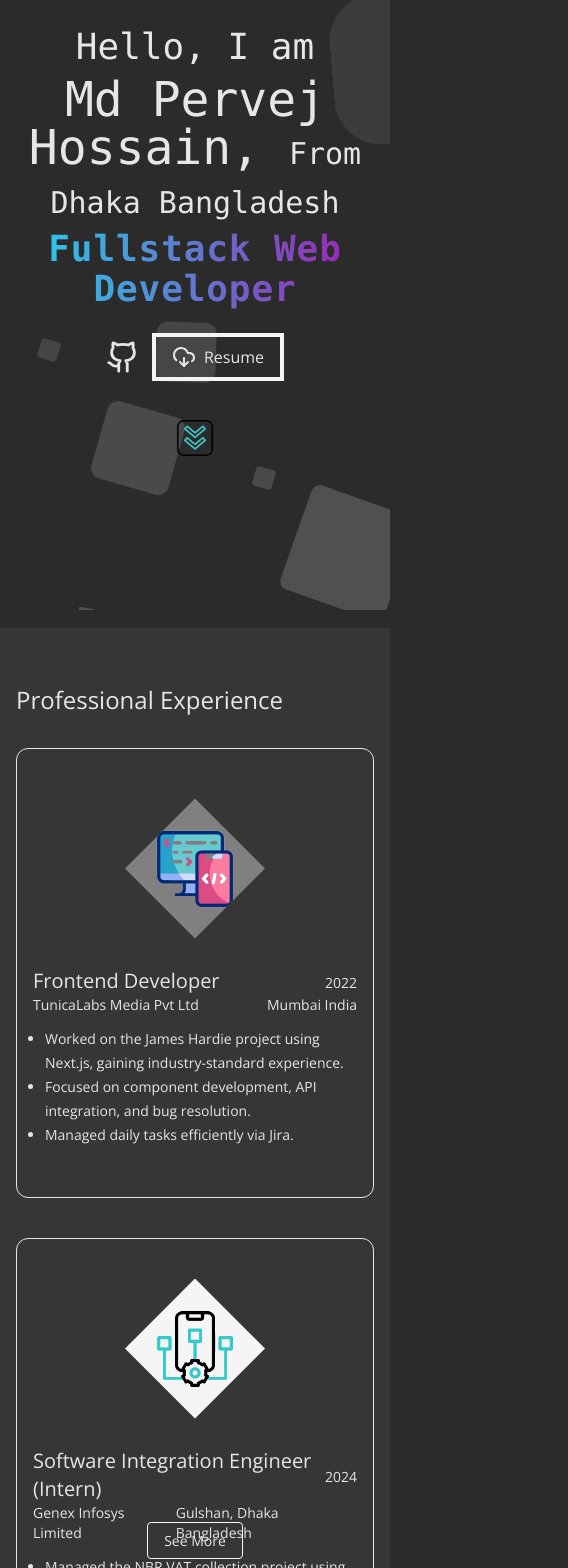
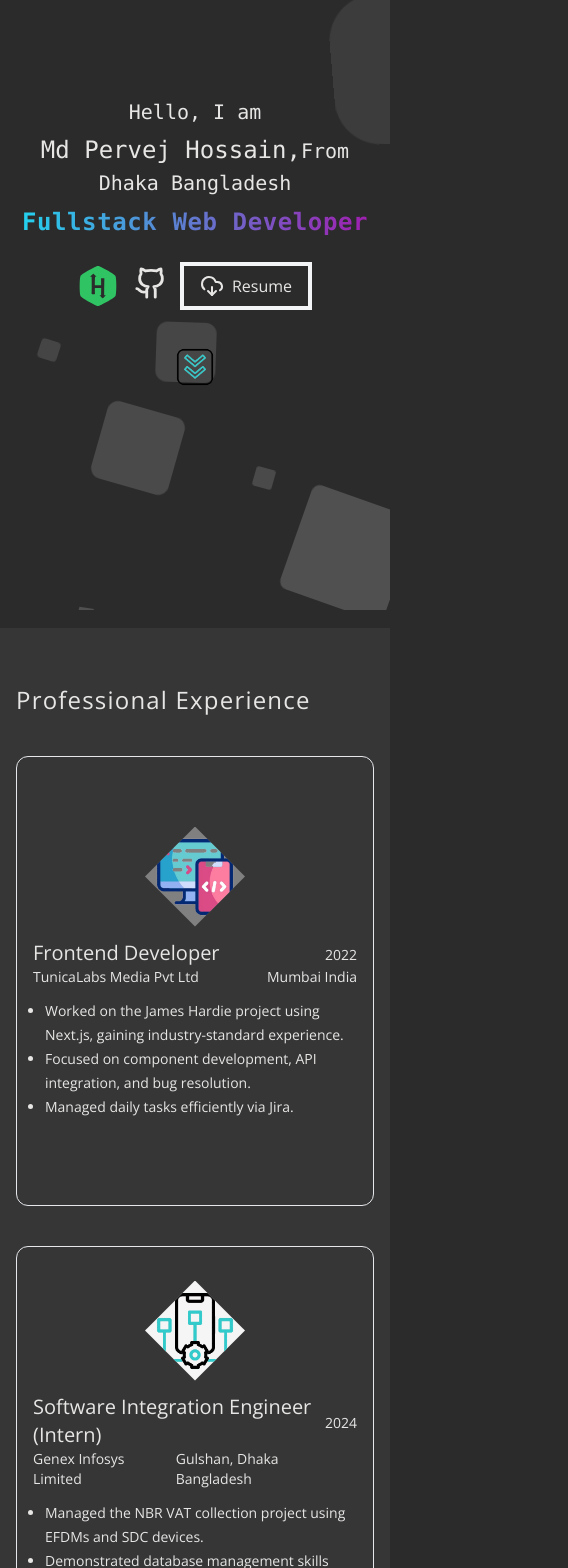
Before and after one commit to Pervej0/portfolio-front, a Next.js app: page / in a window 390 px wide. Shown: the part 200-1768 px from the top of the page, 568 px wide, since content can reach past the window. Built offline with nearby package versions, Linux system fonts and the light colour scheme.

Commit message:
responsive added

```diff
--- a/src/asset/svg.tsx
+++ b/src/asset/svg.tsx
@@ -672,3 +672,18 @@ export const AdobePhotoshopIcon = () => (
     ></path>
   </svg>
 );
+
+export const HackerRankIcon = () => (
+  <svg
+    xmlns="http://www.w3.org/2000/svg"
+    viewBox="0 0 24 24"
+    width="40"
+    height="40"
+    id="hackerrank"
+  >
+    <path
+      fill="#2FC363"
+      d="M11.999 0C10.626 0 2.195 4.818 1.513 6c-.682 1.182-.686 10.819 0 12 .686 1.181 9.115 6 10.486 6 1.371 0 9.8-4.824 10.487-6 .686-1.176.686-10.83 0-12-.687-1.17-9.115-6-10.487-6zm2.841 19.415v.002c-.188 0-1.939-1.677-1.8-1.814.041-.041.296-.069.832-.086 0-1.23.028-3.215.045-4.046.002-.095-.021-.161-.021-.274h-3.787c0 .333-.022 1.697.065 3.416.011.213-.075.279-.272.278-.48-.001-.96-.005-1.44-.004-.194 0-.278-.072-.272-.286.043-1.567.14-3.938-.007-9.969v-.149c-.46-.016-.778-.045-.82-.086C7.225 6.26 9 4.583 9.187 4.583c.187 0 1.951 1.677 1.813 1.814-.041.041-.374.07-.795.086v.148c-.114 1.207-.096 3.731-.124 4.94h3.803c0-.213.018-1.628-.057-3.921-.005-.159.046-.242.199-.244.525-.004 1.049-.006 1.575-.003.164.001.216.081.213.252-.173 8.967-.031 8.341-.031 9.86.42.016.797.045.838.086.136.136-1.593 1.814-1.781 1.814z"
+    ></path>
+  </svg>
+);
--- a/src/components/home/Contact.tsx
+++ b/src/components/home/Contact.tsx
@@ -33,9 +33,10 @@ const Contact = () => {
     console.log("Form submitted:", data);
   };
   return (
-    <CustomContainer title="Contact Us" className="mb-10 mt-5">
-      <div className="flex gap-10 justify-between md:flex-row flex-col items-center py-10">
-        <Card className="bg-transparent border-0 md:w-1/2 w-full p-4">
+    <section className="bg-[#303030] py-6 mt-6">
+      <CustomContainer title="Contact Us" className="mt-5 px-4 md:px-auto">
+        <div className="flex gap-10 md:justify-between justify-center md:flex-row flex-col items-center py-10">
+          <Card className="bg-transparent border-0 md:w-1/2 w-full md:p-4 p-0 m-0">
             <CardContent>
               <form onSubmit={handleSubmit(onSubmit)} className="space-y-4">
                 {/* Name Field */}
@@ -43,14 +44,18 @@ const Contact = () => {
                   <Label htmlFor="name">Name</Label>
                   <Input id="name" {...register("name")} />
                   {errors.name && (
-                  <p className="text-red-500 text-sm">{errors.name.message}</p>
+                    <p className="text-red-500 text-sm">
+                      {errors.name.message}
+                    </p>
                   )}
                 </div>
                 <div>
                   <Label htmlFor="name">Email</Label>
                   <Input id="email" {...register("email")} />
                   {errors.name && (
-                  <p className="text-red-500 text-sm">{errors.name.message}</p>
+                    <p className="text-red-500 text-sm">
+                      {errors.name.message}
+                    </p>
                   )}
                 </div>
                 <Textarea
@@ -60,10 +65,15 @@ const Contact = () => {
                   {...register("message")}
                 />
                 {errors.message && (
-                <p className="text-red-500 text-sm">{errors.message.message}</p>
+                  <p className="text-red-500 text-sm">
+                    {errors.message.message}
+                  </p>
                 )}
                 {/* Submit Button */}
-              <Button type="submit" className="uppercase px-6 border-2 rounded">
+                <Button
+                  type="submit"
+                  className="uppercase px-6 border-2 rounded"
+                >
                   Send Message
                 </Button>
               </form>
@@ -110,6 +120,7 @@ const Contact = () => {
           </div>
         </div>
       </CustomContainer>
+    </section>
   );
 };
 
--- a/src/components/home/about.tsx
+++ b/src/components/home/about.tsx
@@ -6,42 +6,45 @@ import React from "react";
 import { Button } from "../ui/button";
 import { MousePointer2 } from "lucide-react";
 import FillStar from "@/asset/icons/FillStar";
+import CustomContainer from "@/shared/ui/CustomContainer";
 
 const AboutSection = () => {
   return (
-    <section className="min-h-screen container mb-10">
-      <div className="flex md:flex-row gap-5 flex-col items-center justify-between h-screen">
+    <section className="py-8">
+      <div className="min-h-screen container pt-8">
+        <div className="flex md:flex-row gap-5 flex-col items-center justify-between">
           <div className="md:w-1/2 w-full">
             <h2 className="text-2xl mb-8">Meet Me</h2>
-          <p className="mb-3">
-            Lorem ipsum dolor sit amet, consectetur adipiscing elit. Quisque ac
-            pellentesque dolor. Nullam elementum urna vel imperdiet scelerisque.
-            Donec nec erat in urna lacinia ultrices. Nullam nec fermentum
-            libero. Nullam nec fermentum libero. Nullam nec fermentum libero.
+            <p className="mb-5">
+              Lorem ipsum dolor sit amet, consectetur adipiscing elit. Quisque
+              ac pellentesque dolor. Nullam elementum urna vel imperdiet
+              scelerisque. Donec nec erat in urna lacinia ultrices. Nullam nec
+              fermentum libero. Nullam nec fermentum libero. Nullam nec
+              fermentum libero.
               <br /> <br />
-            Lorem ipsum dolor sit amet, consectetur adipiscing elit. Quisque ac
-            pellentesque dolor. Nullam elementum urna vel imperdiet scelerisque.
-            Donec nec erat in urna lacinia ultrices. Nullam nec fermentum
-            libero. Nullam nec fermentum libero. Nullam nec fermentum libero.
+              Lorem ipsum dolor sit amet, consectetur adipiscing elit. Quisque
+              ac pellentesque dolor. Nullam elementum urna vel imperdiet
+              scelerisque. Donec nec erat in urna lacinia ultrices. Nullam nec
+              fermentum libero. Nullam nec fermentum libero. Nullam nec
+              fermentum libero.
               <br />
-            Lorem ipsum dolor sit amet, consectetur adipiscing elit. Quisque ac
-            pellentesque dolor. Nullam elementum urna vel imperdiet scelerisque.
-            Donec nec erat in urna lacinia ultrices. Nullam nec fermentum
-            libero. Nullam nec fermentum libero. Nullam nec fermentum libero.
+              Lorem ipsum dolor sit amet, consectetur adipiscing elit. Quisque
+              ac pellentesque dolor. Nullam elementum urna vel imperdiet
+              scelerisque. Donec nec erat in urna lacinia ultrices. Nullam nec
+              fermentum libero. Nullam nec fermentum libero. Nullam nec
+              fermentum libero.
             </p>
-          <button className="border-4 flex gap-x-2 rounded-md px-4 py-2 border-gray-100">
+            <Button className="border-2 flex gap-x-2 rounded-md px-4 border-gray-100">
               View More{" "}
               <span className="animate-bounce">
                 <MousePointer2 />
               </span>
-          </button>
+            </Button>
           </div>
           <div className="md:w-1/2 w-full">
             <div
-            className="text-center mx-auto"
+              className="text-center mx-auto relative w-72 h-72 sm:w-80 sm:h-80 md:w-96 md:h-96"
               style={{
-              height: "300px",
-              width: "300px",
                 clipPath:
                   "polygon(50% 0%, 100% 25%, 100% 75%, 50% 100%, 0% 75%, 0% 25%)",
                 transform: "translateY(0px)",
@@ -49,13 +52,14 @@ const AboutSection = () => {
               }}
             >
               <Image
-              src="https://i.ibb.co.com/84WsC3N/Md-Pervej-Hossain.jpg"
+                src="https://i.ibb.co/84WsC3N/Md-Pervej-Hossain.jpg"
                 alt="profile"
-              objectFit="cover"
-              width={300}
-              height={300}
+                className="object-cover w-full h-full"
+                width={500}
+                height={500}
               />
             </div>
+
             <div className="flex justify-between flex-wrap gap-5 md:px-2 px-auto">
               <div>
                 <h3 className="text-xl font-semibold mb-2">Joint Efforts</h3>
@@ -85,8 +89,8 @@ const AboutSection = () => {
               <div>
                 <h3 className="text-xl font-semibold mb-2">Adaptability</h3>
                 <p className="text-sm mb-2">
-                I have excelled in diverse roles, <br /> successfully fulfilling
-                my responsibilities.
+                  I have excelled in diverse roles, <br /> successfully
+                  fulfilling my responsibilities.
                 </p>
                 <div className="flex gap-x-2">
                   <FillStar />
@@ -110,7 +114,9 @@ const AboutSection = () => {
             </div>
             <div className="flex justify-center mt-4">
               <div>
-              <h3 className="text-xl font-semibold mb-2">Expressive Skills</h3>
+                <h3 className="text-xl font-semibold mb-2">
+                  Expressive Skills
+                </h3>
                 <p className="text-sm mb-2">
                   As a Venue Staff Member in invigilator role,
                   <br /> I complete successful duties for British Council.
@@ -137,6 +143,7 @@ const AboutSection = () => {
             </div>
           </div>
         </div>
+      </div>
     </section>
   );
 };
--- a/src/components/home/blogs/SingleBlog.tsx
+++ b/src/components/home/blogs/SingleBlog.tsx
@@ -1,3 +1,4 @@
+import { Button } from "@/components/ui/button";
 import { ThumbsUp } from "lucide-react";
 import Image from "next/image";
 import Link from "next/link";
@@ -6,14 +7,20 @@ import React from "react";
 const SingleBlog = ({ data, setLikeCount, likeCount }: any) => {
   return (
     <div className="bg-[#303030] rounded-xl mb-5">
-      <div className="flex justify-between items-center gap-5 gap-y-10">
-        <div className="w-[600px] h-full">
-          <Image src={data.img} alt={data.title} height={500} width={500} />
+      <div className="flex md:flex-row flex-col md:justify-between justify-center items-center gap-5 md:gap-y-10 gap-y-5">
+        <div className="md:h-full md:w-full sm:h-3/5 sm:w-3/5 h-full w-full">
+          <Image
+            className="rounded-md w-full"
+            src={data.img}
+            alt={data.title}
+            height={500}
+            width={500}
+          />
         </div>
-        <div className="p-2">
-          <h5 className="text-white text-xl mt-3">{data.title}</h5>
+        <div className="p-4 md:pt-4 pt-0">
+          <h5 className="text-white text-xl md:mt-3 mt-0">{data.title}</h5>
           <div className="flex items-center gap-2 text-white my-2">
-            <small className="pr-5">posted by: {data.name} </small>
+            <small className="pr-5">Posted by: {data.name} </small>
             <button
               onClick={() =>
                 setLikeCount((prev: any) => {
@@ -35,9 +42,7 @@ const SingleBlog = ({ data, setLikeCount, likeCount }: any) => {
             {data.description.slice(0, 250)} ...
           </p>
           <Link href={`blog/${data.id}`}>
-            <button className="border border-white px-3 py-1 text-sm rounded-md">
-              Read More
-            </button>
+            <Button className="px-3 text-sm rounded-md">Read More</Button>
           </Link>
         </div>
       </div>
--- a/src/components/home/blogs/blogs.tsx
+++ b/src/components/home/blogs/blogs.tsx
@@ -6,6 +6,8 @@ import blogsData from "../../../asset/blogs.json";
 import { ThumbsUp } from "lucide-react";
 import SingleBlog from "./SingleBlog";
 import Link from "next/link";
+import CustomContainer from "@/shared/ui/CustomContainer";
+import { Button } from "@/components/ui/button";
 
 const Blogs = () => {
   const { img, title, name, description, like, id } = blogsData[0];
@@ -16,13 +18,13 @@ const Blogs = () => {
   });
 
   return (
-    <div className="py-16">
-      <div className="container min-h-screen pt-10">
-        <div>
-          <h2 className="text-2xl mb-8">Blogs & Articles</h2>
-        </div>
-        <div className="flex gap-6 justify-between items-center">
-          <div className="md:w-3/4 w-full flex flex-col items-center">
+    <div className="py-6">
+      <CustomContainer
+        title="Blogs & Articles"
+        className="min-h-screen pt-10 px-4 md:px-auto"
+      >
+        <div className="flex md:flex-row flex-col gap-6 gap-x-8 justify-between items-center md:mt-10">
+          <div className="md:w-8/12 w-full flex flex-col items-center">
             {blogsData?.slice(1, 3).map((item, index) => (
               <SingleBlog
                 likeCount={likeCount}
@@ -32,10 +34,16 @@ const Blogs = () => {
               />
             ))}
           </div>
-          <div className="md:w-1/4 w-full">
+          <div className="md:w-4/12 w-full">
             <div className="bg-[#303030] rounded-xl">
-              <div>
-                <Image src={img} alt={title} height={500} width={500} />
+              <div className="md:w-full md:h-full sm:h-3/5 sm:w-3/5 h-full w-full mx-auto">
+                <Image
+                  className="rounded-md w-full"
+                  src={img}
+                  alt={title}
+                  height={500}
+                  width={500}
+                />
               </div>
               <div className="p-4 pb-6">
                 <h5 className="text-white text-lg mt-3">{title}</h5>
@@ -62,9 +70,7 @@ const Blogs = () => {
                   {description.slice(0, 200)} ...
                 </p>
                 <Link href={`blog/${id}`}>
-                  <button className="border border-white px-3 py-1 text-sm rounded-md">
-                    Read More
-                  </button>
+                  <Button className="px-3 text-sm rounded-md">Read More</Button>
                 </Link>
               </div>
             </div>
@@ -78,7 +84,7 @@ const Blogs = () => {
             See More
           </Link>
         </div>
-      </div>
+      </CustomContainer>
     </div>
   );
 };
--- a/src/components/home/professionalExperiences/Professional.tsx
+++ b/src/components/home/professionalExperiences/Professional.tsx
@@ -21,7 +21,7 @@ const Professional = ({
   return (
     <div className="border border-gray-200 min-h-[450px] flex justify-center flex-col items-center rounded-xl pb-10 pt-6">
       <div
-        className={`m-4 p-5  bg-white clip-your-needful-style ${
+        className={`md:m-4 md:p-5 p-0 m-0 bg-white clip-your-needful-style ${
           company === "Genex Infosys Limited" && "!bg-white"
         }`}
       >
--- a/src/components/home/professionalExperiences/ProfessionalExperiences.tsx
+++ b/src/components/home/professionalExperiences/ProfessionalExperiences.tsx
@@ -3,8 +3,9 @@ import Image from "next/image";
 import React from "react";
 import Professional from "./Professional";
 import Link from "next/link";
+import CustomContainer from "@/shared/ui/CustomContainer";
+import { Button } from "@/components/ui/button";
 
-const ProfessionalExperiences = () => {
 const ExperiencesDesc = {
   tunicaEx: [
     "Worked on the James Hardie project using Next.js, gaining industry-standard experience.",
@@ -22,11 +23,12 @@ const ProfessionalExperiences = () => {
     "Converted Figma, PSD, and Sketch designs into responsive web pages per client needs.",
   ],
 };
+
+const ProfessionalExperiences = () => {
   return (
     <div className="bg-[#363636] pb-16">
-      <div className="container h-screen py-14">
-        <h2 className="text-2xl mb-8">Professional Experience</h2>
-        <div className="grid gap-10 items-center md:grid-cols-3 sm:grid-cols-2 grid-col">
+      <CustomContainer title="Professional Experience" className="py-14 px-4">
+        <div className="grid gap-10 items-center md:grid-cols-3 sm:grid-cols-2 grid-col mt-10">
           <Professional
             imageUrl={images.FrontEndIcon}
             position="Frontend Developer"
@@ -52,13 +54,10 @@ const ProfessionalExperiences = () => {
             desc={ExperiencesDesc.braniEx}
           />
         </div>
-      </div>
-      <div className="text-center mt-14 mb-2">
-        <Link
-          className="px-4 py-2 border border-white rounded text-sm"
-          href="/experience"
-        >
-          See More
+      </CustomContainer>
+      <div className="text-center md:mt-14 mt-5 mb-2">
+        <Link className="px-4 text-sm" href="/experience">
+          <Button>See More</Button>
         </Link>
       </div>
     </div>
--- a/src/components/home/projects/ProjectShowcase.tsx
+++ b/src/components/home/projects/ProjectShowcase.tsx
@@ -1,19 +1,19 @@
+import CustomContainer from "@/shared/ui/CustomContainer";
 import Project from "./Projects";
 import ProjectData from "@/asset/projectsData.json";
 
 const ProjectShowcase = () => {
   return (
     <section className="bg-[#303030] py-16">
-      <div className="container">
-        <h2 className="text-2xl mb-8">Showcase</h2>
-        <div className="grid gap-x-12 gap-y-6 lg:grid-cols-3 md:grid-cols-2 xs:grid-cols-1">
+      <CustomContainer title="Showcase" className="px-4 md:px-auto">
+        <div className="grid mt-10 gap-x-12 gap-y-6 lg:grid-cols-3 md:grid-cols-2 xs:grid-cols-1">
           {ProjectData?.map((item, index) => (
             <div key={index}>
               <Project project={item} />
             </div>
           ))}
         </div>
-      </div>
+      </CustomContainer>
     </section>
   );
 };
--- a/src/components/home/skills/SkillSet.tsx
+++ b/src/components/home/skills/SkillSet.tsx
@@ -3,6 +3,7 @@ import { JavaIcon, JavaScriptIcon, PHPIcon, TypeScriptIcon } from "@/asset/svg";
 import React from "react";
 import SkillTech from "./SkillTech";
 import SkillsCarousel from "./SkillsCarousel";
+import CustomContainer from "@/shared/ui/CustomContainer";
 
 const coreSkills = [
   {
@@ -38,8 +39,7 @@ const coreSkills = [
 const SkillSet = () => {
   return (
     <section className="bg-[#363636]">
-      <div className="min-h-screen container py-14 pb-16">
-        <h2 className="text-2xl">Digital Dexterity</h2>
+      <CustomContainer title="Digital Dexterity" className="py-14 pb-16">
         <div className="mt-10 mb-12 text-center">
           <h4 className="font-bold py-1 inline-block bg-white text-black px-6 rounded-md">
             --- Core Technologies ---
@@ -58,7 +58,7 @@ const SkillSet = () => {
           </h4>
         </div>
         <SkillsCarousel />
-      </div>
+      </CustomContainer>
     </section>
   );
 };
--- a/src/shared/ui/Banner.tsx
+++ b/src/shared/ui/Banner.tsx
@@ -1,5 +1,10 @@
 import { images } from "@/asset";
-import { DownloadIcon, GitHubIcon, GitHubIcon2 } from "@/asset/svg";
+import {
+  DownloadIcon,
+  GitHubIcon,
+  GitHubIcon2,
+  HackerRankIcon,
+} from "@/asset/svg";
 import { Button } from "@/components/ui/button";
 import Image from "next/image";
 import Link from "next/link";
@@ -11,16 +16,24 @@ const Banner = () => {
       <div className="container">
         <div className="flex gap-y-4 items-center justify-center min-h-[90vh]">
           <div className="text-center">
-            <h1 className="text-4xl font-mono">Hello, I am</h1>
-            <h2 className="text-5xl mt-2 font-mono">
-              Md Pervej Hossain,{" "}
-              <span className="text-3xl">From Dhaka Bangladesh</span>
+            <h1 className="md:text-4xl sm:text-3xl text-xl font-mono">
+              Hello, I am
+            </h1>
+            <h2 className="md:text-5xl sm:text-3xl text-2xl mt-2 font-mono">
+              Md Pervej Hossain,
+              <span className="md:text-3xl text-xl">From Dhaka Bangladesh</span>
             </h2>
-            <h2 className="text-4xl tracking-wide font-mono font-bold mt-2 bg-gradient-to-r from-cyan-400 to-fuchsia-700 bg-clip-text text-transparent">
+            <h2 className="md:text-4xl text-2xl tracking-wide font-mono font-bold mt-2 bg-gradient-to-r from-cyan-400 to-fuchsia-700 bg-clip-text text-transparent">
               Fullstack Web Developer
             </h2>
             <div className="flex items-center justify-center mt-6 gap-x-3">
-              <div className="flex gap-x-3">
+              <div className="flex gap-x-4">
+                <Link
+                  href="https://www.hackerrank.com/profile/Pervej0"
+                  target="_blank"
+                >
+                  <HackerRankIcon />
+                </Link>
                 <Link href="https://github.com/pervej0" target="_blank">
                   <GitHubIcon2 />
                 </Link>
--- a/src/shared/ui/CustomContainer.tsx
+++ b/src/shared/ui/CustomContainer.tsx
@@ -6,9 +6,8 @@ interface Props {
   className?: any;
 }
 const CustomContainer = ({ children, title, className }: Props) => {
-  console.log(className, "xxxxxxxxxxx");
   return (
-    <div className={`container ${className}`}>
+    <div className={`container md:px-auto px-10 ${className}`}>
       <div>
         <h3 className="tracking-wider text-2xl font-openSans">{title}</h3>
       </div>
--- a/src/shared/ui/Footer.tsx
+++ b/src/shared/ui/Footer.tsx
@@ -4,7 +4,7 @@ import SocialIcon from "./SocialIcon";
 const Footer = () => {
   return (
     <div
-      className="py-4 bg-gray-700 border border-gray-400"
+      className="py-6 bg-gray-700 "
       style={{
         backgroundColor: "#252525",
       }}
@@ -12,7 +12,7 @@ const Footer = () => {
       <div className="container">
         <div className="flex md:justify-between justify-center items-center flex-wrap">
           <div>
-            <h5 className="text-white mb-4">
+            <h5 className="text-white text-lg mb-4">
               Copyright © All rights reserved.
             </h5>
           </div>
```
Lines whose indentation alone changed are shown as unchanged.
